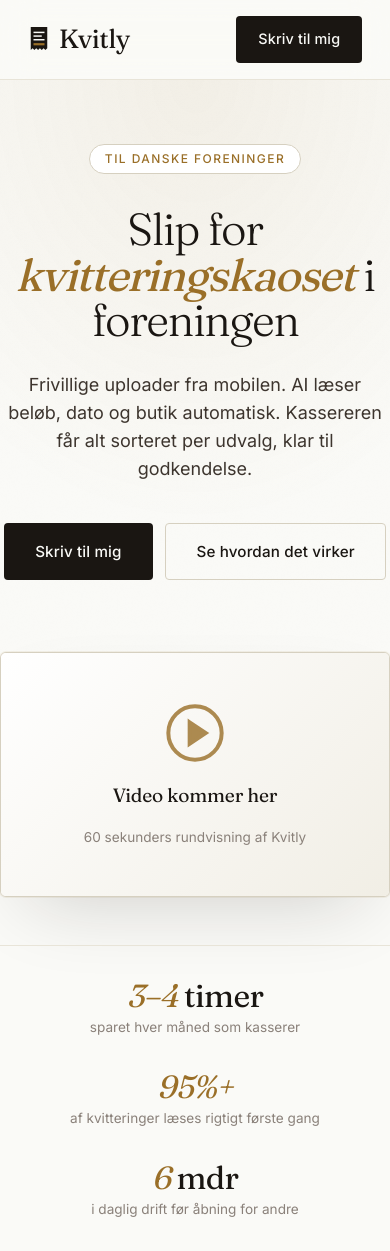
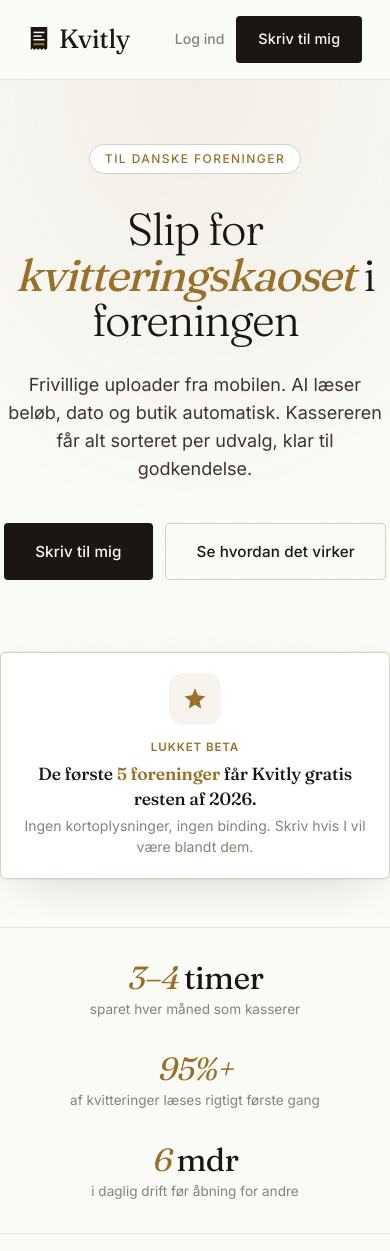
Before and after one commit to namso-a/automatisk-bogfoering, a Flask app: page / in a window 390 px wide. Shown: the top 1251 px of the page. Run offline with Flask 3, Linux system fonts and the light colour scheme.

Commit message:
landing: add login link, replace video placeholder with 5-free-spots banner
- Nav gets a "Log ind" text-link before the primary CTA so admins on the
  marketing page can find their way to /login
- The video iframe / placeholder is gone (no video to embed and the user
  isn't recording one). Replaced with a concise early-bird card stating
  "De første 5 foreninger får Kvitly gratis resten af 2026" — accent
  color on "5 foreninger", warm-card styling matching the rest of the site
- Mobile breakpoint stacks the banner cleanly under the hero CTAs

Co-Authored-By: Claude Opus 4.7 (1M context) <noreply@anthropic.com>

```diff
--- a/templates/landing.html
+++ b/templates/landing.html
@@ -222,57 +222,83 @@
         }
 
         /* Video */
-        .video-wrap {
-            position: relative;
-            max-width: 900px;
-            margin: 0 auto;
+        /* Nav login link */
+        .nav-link {
+            color: var(--muted);
+            font-size: 0.95rem;
+            font-weight: 500;
+            text-decoration: none;
+            margin-left: auto;
+            margin-right: 1.25rem;
+            transition: color 0.15s;
+        }
+        .nav-link:hover { color: var(--ink); }
+        @media (max-width: 480px) {
+            .nav-link { margin-right: 0.75rem; font-size: 0.88rem; }
+        }
+
+        /* Early-bird banner (replaces hero video) */
+        .early-bird {
+            max-width: 720px;
+            margin: 2rem auto 0;
+            background: var(--bg-card);
+            border: 1px solid var(--border-strong);
             border-radius: var(--radius-lg);
-            overflow: hidden;
-            border: 1px solid var(--border-strong);
-            background: var(--bg-card);
-            box-shadow: 0 30px 80px -30px rgba(26, 22, 18, 0.2),
+            padding: 1.5rem 1.75rem;
+            box-shadow: 0 16px 48px -22px rgba(26, 22, 18, 0.22),
                         0 0 0 1px var(--accent-soft);
-        }
-        .video-ratio {
-            position: relative;
-            padding-bottom: 62.5%;
-            height: 0;
-        }
-        .video-ratio iframe,
-        .video-placeholder {
-            position: absolute;
-            top: 0; left: 0;
-            width: 100%;
-            height: 100%;
-            border: 0;
-        }
-        .video-placeholder {
             display: flex;
             align-items: center;
+            gap: 1.25rem;
+            text-align: left;
+        }
+        .early-bird__icon {
+            width: 52px;
+            height: 52px;
+            flex-shrink: 0;
+            background: var(--accent-soft);
+            color: var(--accent);
+            border-radius: 14px;
+            display: inline-flex;
+            align-items: center;
             justify-content: center;
-            flex-direction: column;
-            background: linear-gradient(135deg, var(--bg-card) 0%, var(--bg-soft) 100%);
-            color: var(--muted);
-            text-align: center;
-            padding: 2rem;
-            gap: 1rem;
         }
-        .video-placeholder svg {
-            width: 64px;
-            height: 64px;
+        .early-bird__icon svg { width: 26px; height: 26px; }
+        .early-bird__body { flex: 1; min-width: 0; }
+        .early-bird__eyebrow {
+            text-transform: uppercase;
+            letter-spacing: 0.08em;
+            font-size: 0.72rem;
+            font-weight: 600;
             color: var(--accent);
-            opacity: 0.8;
+            margin-bottom: 0.35rem;
         }
-        .video-placeholder .label {
+        .early-bird__title {
             font-family: 'Fraunces', serif;
-            font-weight: 400;
+            font-size: 1.1rem;
+            font-weight: 500;
             color: var(--ink);
-            font-size: 1.2rem;
+            line-height: 1.4;
+            margin-bottom: 0.25rem;
             letter-spacing: -0.01em;
         }
-        .video-placeholder .note {
-            font-size: 0.85rem;
+        .early-bird__title em {
+            color: var(--accent);
+            font-style: normal;
+            font-weight: 600;
+        }
+        .early-bird__note {
+            font-size: 0.88rem;
             color: var(--muted);
+            line-height: 1.5;
+        }
+        @media (max-width: 600px) {
+            .early-bird {
+                flex-direction: column;
+                text-align: center;
+                padding: 1.25rem;
+                gap: 0.85rem;
+            }
         }
 
         /* Proof strip */
@@ -827,6 +853,7 @@
 <nav class="nav">
     <div class="nav-inner">
         <a href="/" class="logo"><svg class="logo-mark" viewBox="0 0 24 30" xmlns="http://www.w3.org/2000/svg" aria-hidden="true"><path class="body" d="M3 2 L21 2 L21 25 L19 27 L17 25 L15 27 L13 25 L11 27 L9 25 L7 27 L5 25 L3 27 Z"/><rect class="line" x="6" y="7" width="12" height="1.6"/><rect class="line" x="6" y="11" width="9" height="1.6"/><rect class="line" x="6" y="15" width="12" height="1.6"/><rect class="total" x="6" y="19.5" width="12" height="2.4"/></svg>Kvitly</a>
+        <a href="/login" class="nav-link">Log ind</a>
         <a href="#start" class="btn btn-primary">Skriv til mig</a>
     </div>
 </nav>
@@ -840,20 +867,16 @@
         <a href="#hvordan" class="btn btn-secondary btn-large">Se hvordan det virker</a>
     </div>
 
-    <div class="video-wrap">
-        <div class="video-ratio">
-            {% if loom_embed_url %}
-            <iframe src="{{ loom_embed_url }}" frameborder="0" allowfullscreen></iframe>
-            {% else %}
-            <div class="video-placeholder">
-                <svg viewBox="0 0 24 24" fill="none" stroke="currentColor" stroke-width="1.5">
-                    <circle cx="12" cy="12" r="10"/>
-                    <polygon points="10 8 16 12 10 16 10 8" fill="currentColor"/>
-                </svg>
-                <div class="label">Video kommer her</div>
-                <div class="note">60 sekunders rundvisning af Kvitly</div>
-            </div>
-            {% endif %}
+    <div class="early-bird">
+        <div class="early-bird__icon" aria-hidden="true">
+            <svg viewBox="0 0 24 24" fill="currentColor" stroke="none">
+                <path d="M12 2 L14.6 8.5 L21.5 9.4 L16.3 14 L17.8 21 L12 17.4 L6.2 21 L7.7 14 L2.5 9.4 L9.4 8.5 Z"/>
+            </svg>
+        </div>
+        <div class="early-bird__body">
+            <div class="early-bird__eyebrow">Lukket beta</div>
+            <div class="early-bird__title">De første <em>5 foreninger</em> får Kvitly gratis resten af 2026.</div>
+            <div class="early-bird__note">Ingen kortoplysninger, ingen binding. Skriv hvis I vil være blandt dem.</div>
         </div>
     </div>
 
```
